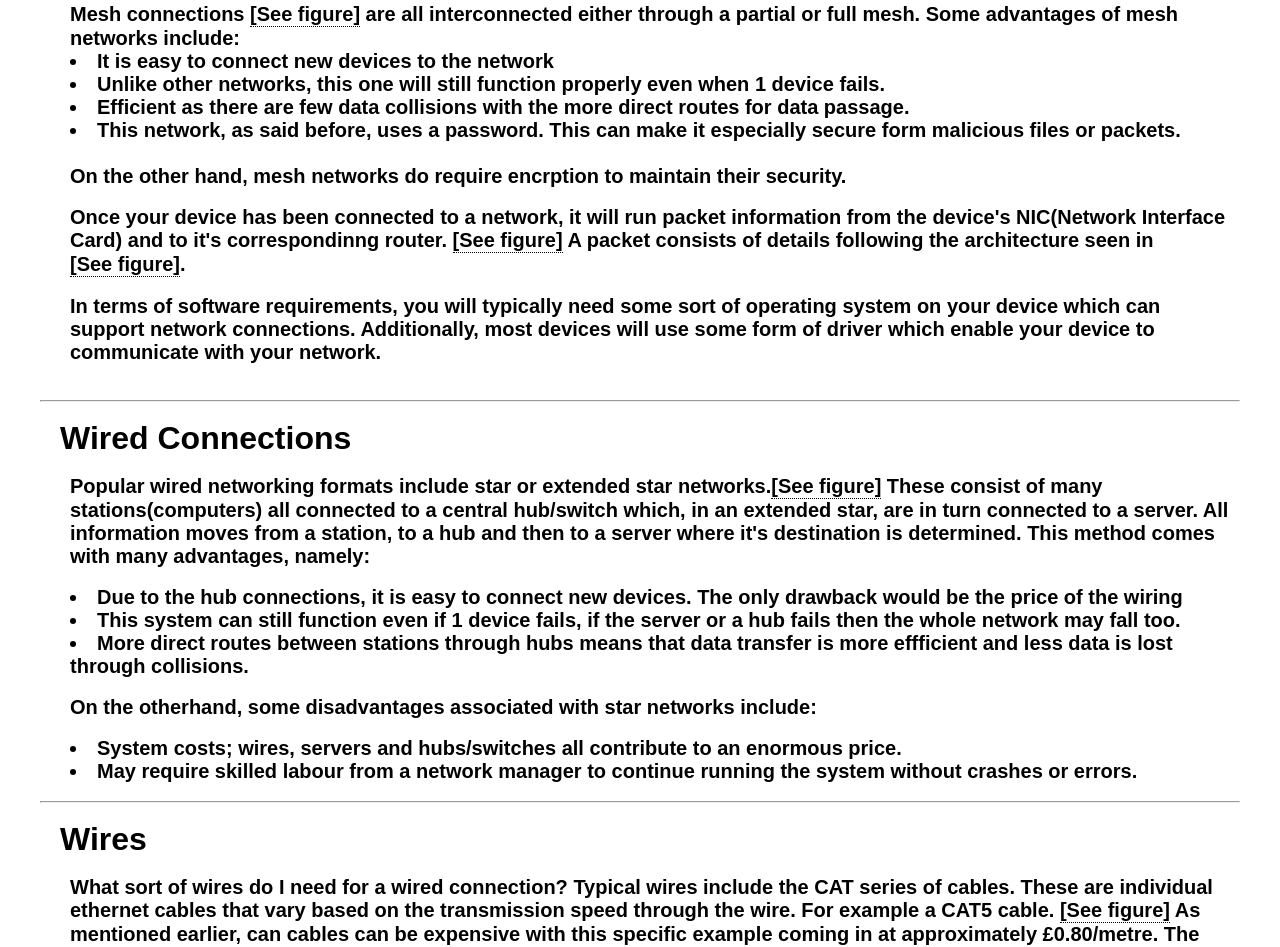
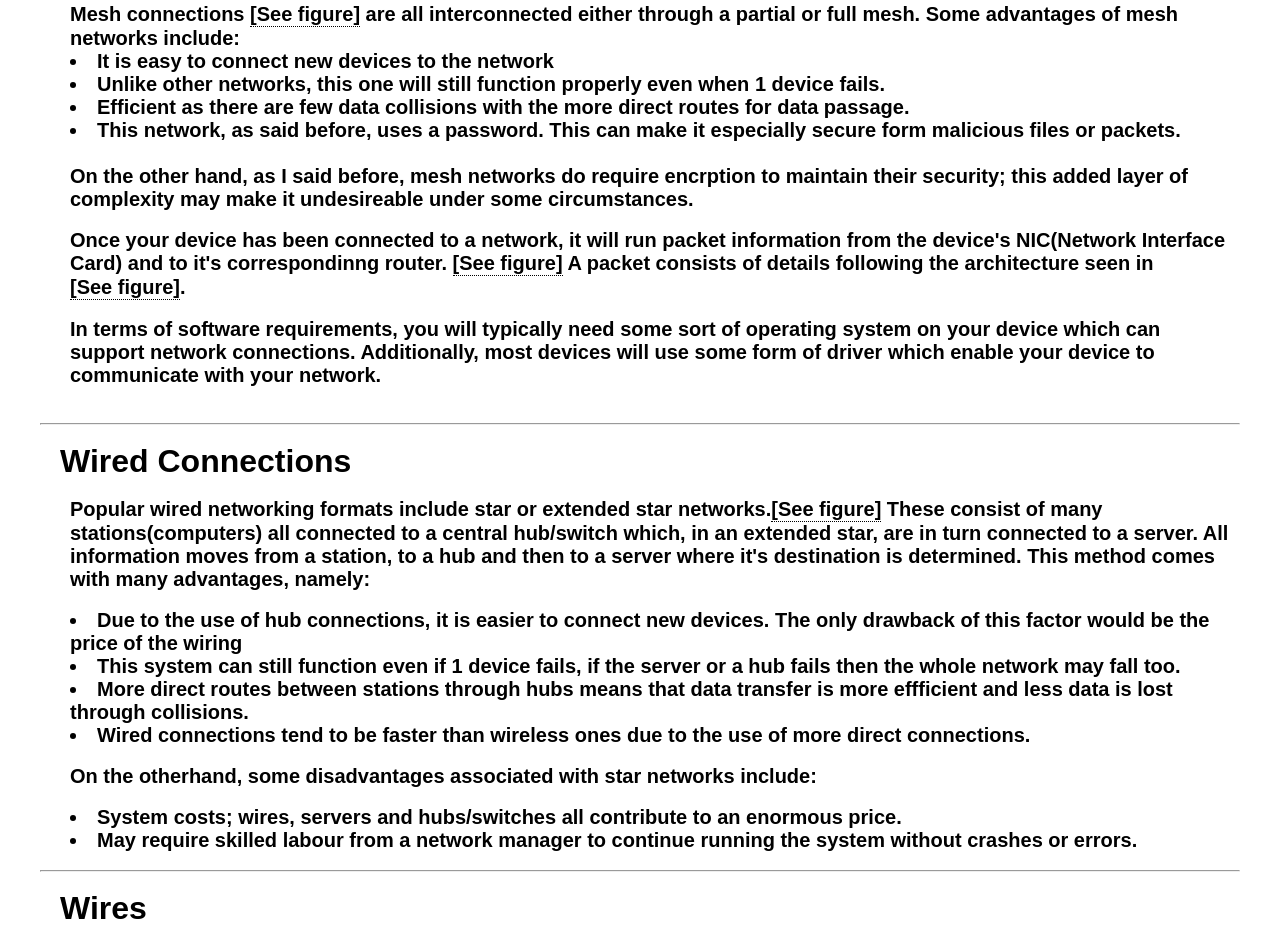
Before and after one commit to Nuffroom/Information-Shed-Website, a plain HTML site: page internetpage.html in a window 1280 px wide. Shown: the part 395-1342 px from the top of the page. Drawn offline with Linux system fonts and the light colour scheme.

Commit message:
Update internetpage.html

```diff
--- a/internetpage.html
+++ b/internetpage.html
@@ -93,7 +93,7 @@
         </li>
 
         <br>
-    <h2>On the other hand, mesh networks do require encrption to maintain their security.</h2><br>
+    <h2>On the other hand, as I said before, mesh networks do require encrption to maintain their security; this added layer of complexity may make it undesireable under some circumstances.</h2><br>
 
     <h2>Once your device has been connected to a network, it will run packet information from the device's NIC(Network Interface Card) and to it's correspondinng router. <div class="tooltip">[See figure]<span class="tooltiptext"><img src="router.jpeg" style="width:640px;height:426;"></span></div>
     A packet consists of details following the architecture seen in <div class="tooltip">[See figure]<span class="tooltiptext"><img src="packet.jpeg" style="width:640px;height:426;"></span></div>.</h2><br> <h2>In terms of software requirements, you will typically need some sort of operating system on your device which can support network connections. Additionally, most devices will use some form of
@@ -107,10 +107,11 @@
         connected to a server. All information moves from a station, to a hub and then to a server where it's destination is determined. This method comes with many advantages, namely:</h2><br>
 
     <h2>
-        <li>Due to the hub connections, it is easy to connect new devices. The only drawback would be the price of the wiring
+        <li>Due to the use of hub connections, it is easier to connect new devices. The only drawback of this factor would be the price of the wiring
         <li>This system can still function even if 1 device fails, if the server or a hub fails then the whole network may fall too.
         <li>More direct routes between stations through hubs means that data transfer is more effficient and less data is lost through collisions.
-
+        <li>Wired connections tend to be faster than wireless ones due to the use of more direct connections.
+        </li>
         </li>
         </li>
         </li>
```
